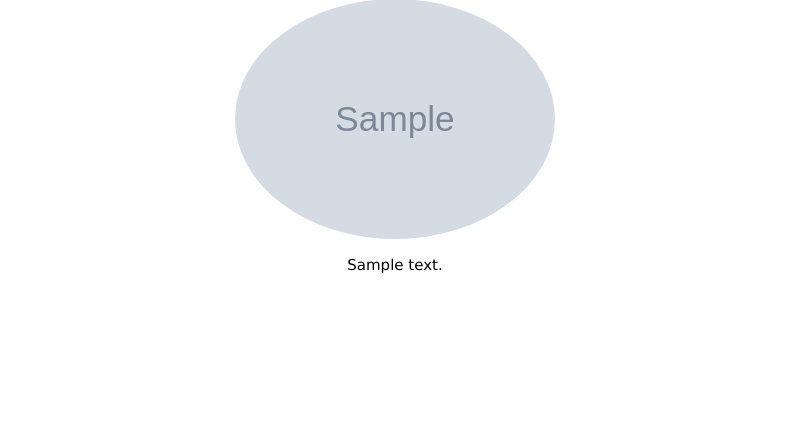
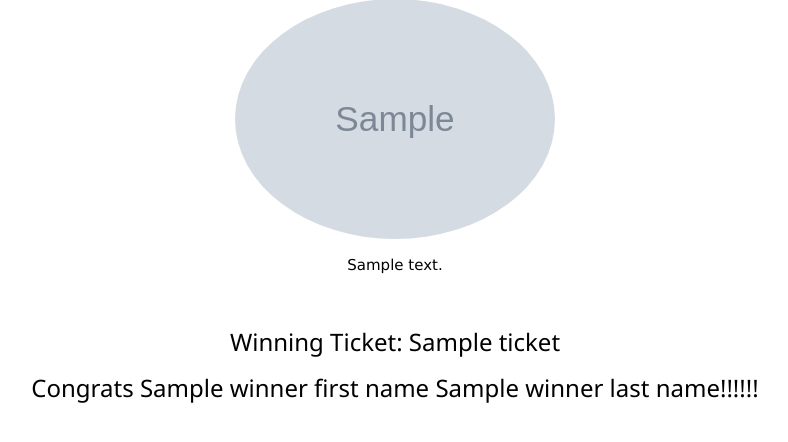
Before and after one commit to rich-hart/GIS, a Django app: template templates/prize.html in a window 1280 px wide. Shown: the part 66-508 px from the top of the page, without its empty margins (245-1033 px from the left). Run offline with Django 3.2, Linux system fonts and the light colour scheme; the template is opened without the code that fills it: most values are stand-ins (such as "Sample title", 1, 10 or a date in 2020); grey boxes marked "Sample" are stand-in pictures.

Commit message:
Prize View

```diff
--- a/raffle/views.py
+++ b/raffle/views.py
@@ -54,5 +54,5 @@ class PrizeHighlight(generics.GenericAPIView):
         if prize.ticket:
             data['winner_first_name'] = prize.ticket.owner.first_name
             data['winner_last_name'] = prize.ticket.owner.last_name
-
+            data['ticket'] = prize.ticket.id
         return render(request, 'prize.html',data)
--- a/templates/prize.html
+++ b/templates/prize.html
@@ -5,11 +5,20 @@
 <link rel="stylesheet" href="https://www.w3schools.com/w3css/4/w3.css">
 <body>
 
+<script src="https://unpkg.com/axios/dist/axios.min.js"> </script>
+
+
 <div class="w3-container w3-center">
   <h2>{{title}}</h2>
   <img src="{{ image }}" class="w3-circle" style="width:90%;max-width:320px">
   <p>{{description}}</p>
+  <br/>
+  <h3> Winning Ticket: {{ticket}} </h3>
+  <h3> Congrats {{winner_first_name}} {{winner_last_name}}!!!!!!</h3>
+
 </div>
+
+
 
 </body>
 </html>
```
